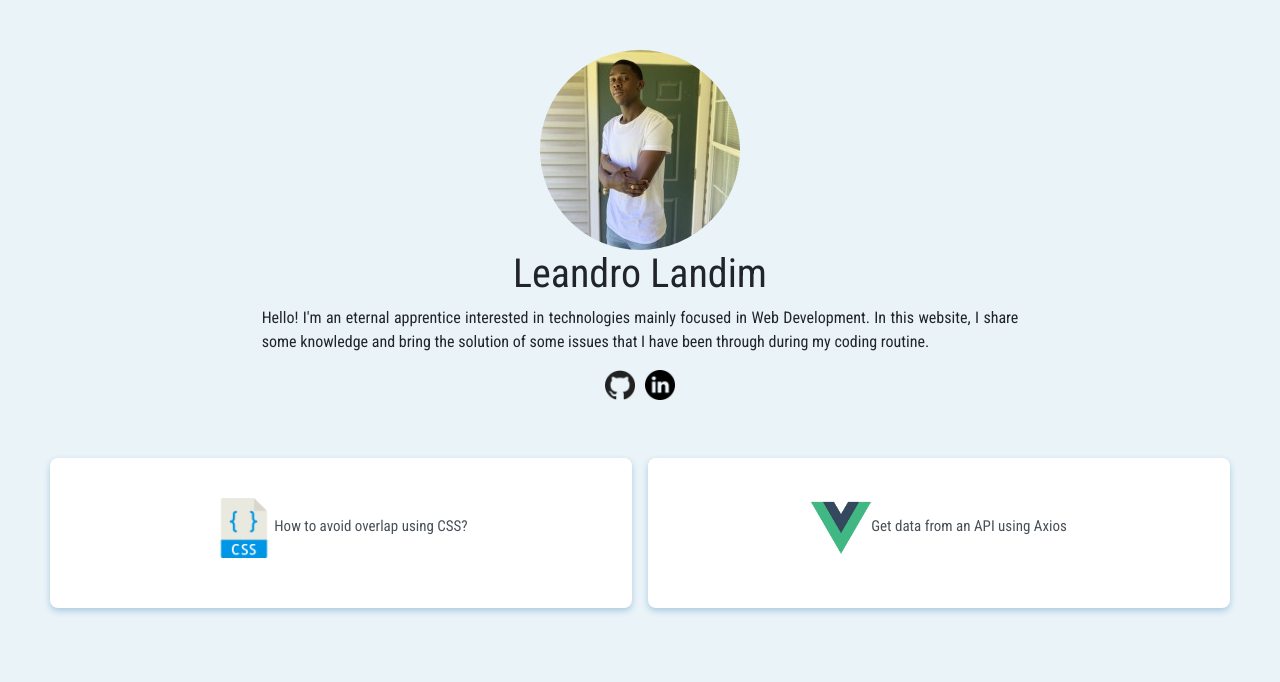
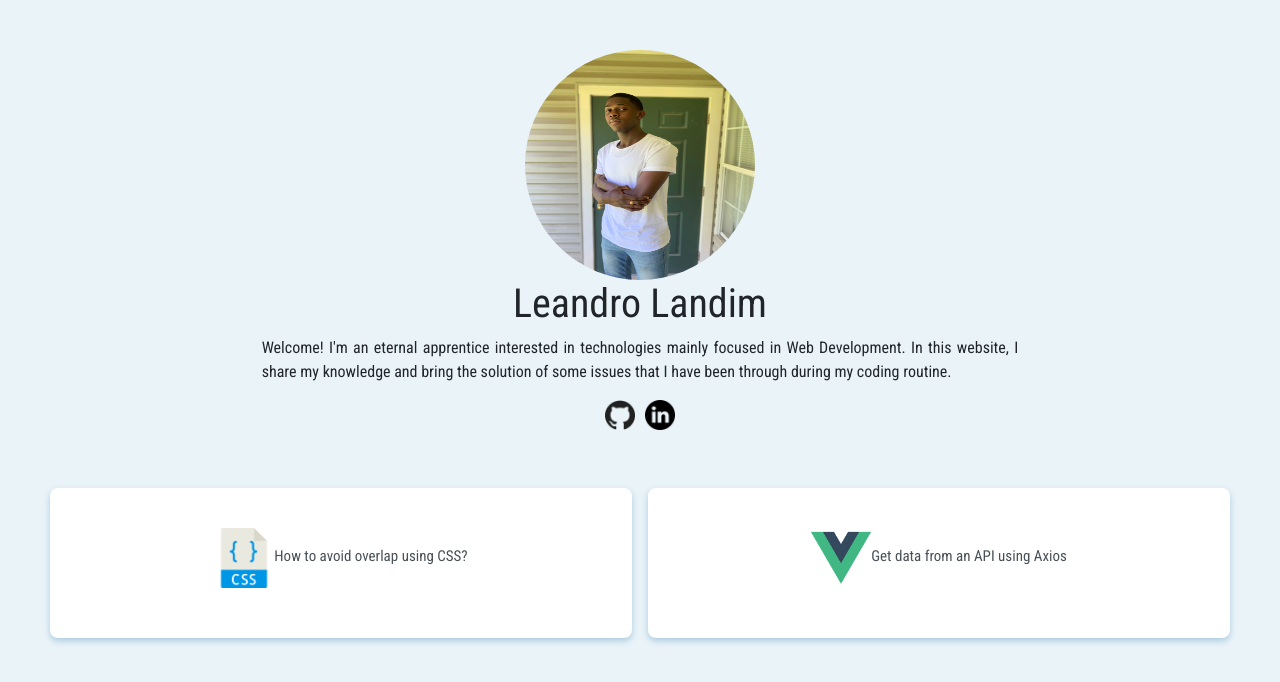
Before and after one commit to Syiabonga/My-Website, a Vue app: page / in a window 1280 px wide. Shown: the top 682 px of the page. Built offline with nearby package versions, Linux system fonts and the light colour scheme.

Commit message:
profile pic changed

```diff
--- a/src/components/Home.vue
+++ b/src/components/Home.vue
@@ -4,10 +4,10 @@
         <div class="row">
           <div class="col-md-2 hidden-xs"></div>
           <div class="col-md-8 text-center">
-            <img src="../assets/0.png" class="center rounded-circle" alt="Cinque Terre">
+            <img src="../assets/0.jpg" class="center rounded-circle" alt="Cinque Terre">
             <h1>Leandro Landim</h1>
-            <p>Hello! I'm an eternal apprentice interested in technologies
-              mainly focused in Web Development. In this website, I share some
+            <p>Welcome! I'm an eternal apprentice interested in technologies
+              mainly focused in Web Development. In this website, I share my
               knowledge and bring the solution of some issues that I have been
               through during my coding routine.
             </p>
@@ -77,6 +77,10 @@ export default {
 .section-information{
   padding: 50px;
 }
+.section-information img{
+  height: 230px;
+  width: 230px;
+}
 .section-information p{
   text-align: justify;
 }
```
Also changed, not shown: src/assets/0.jpg (added), src/assets/0.png (deleted).
